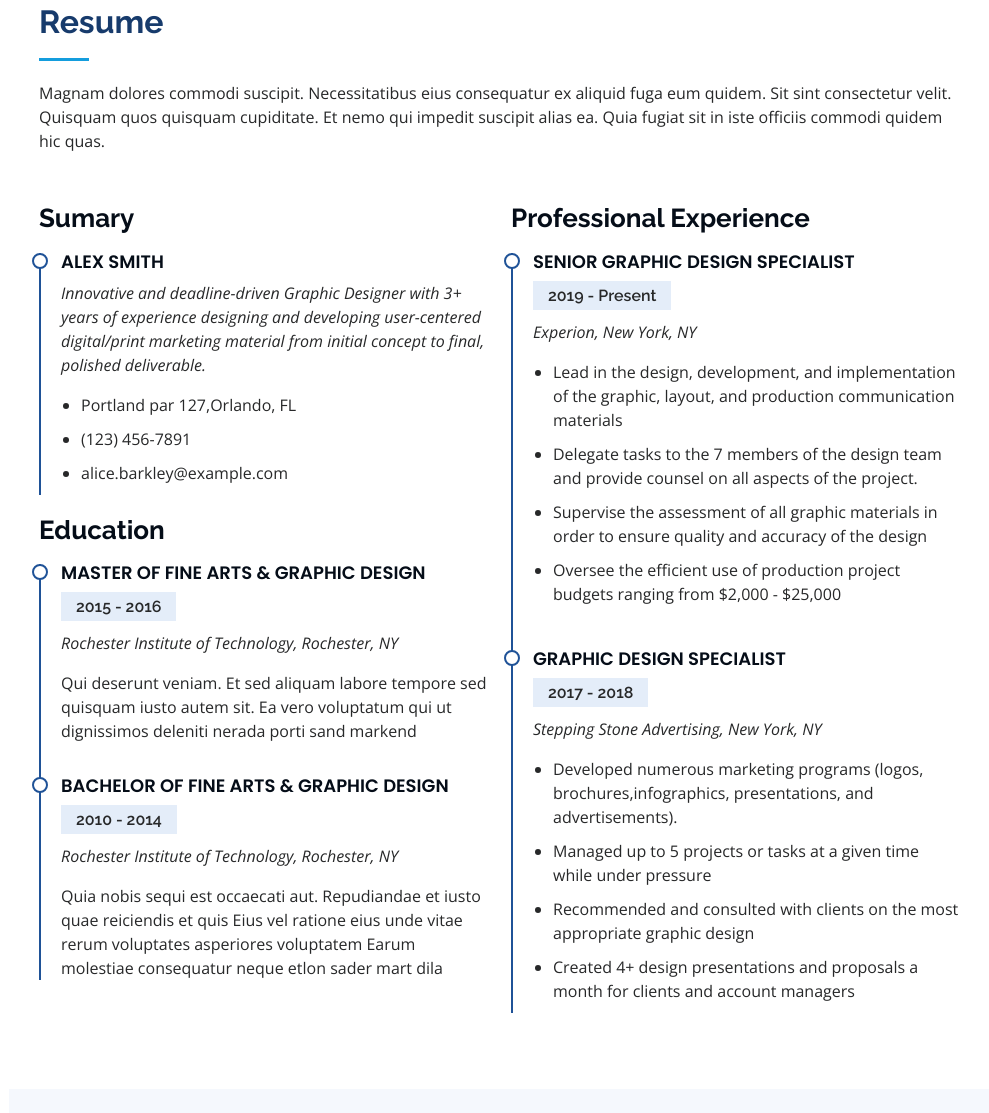
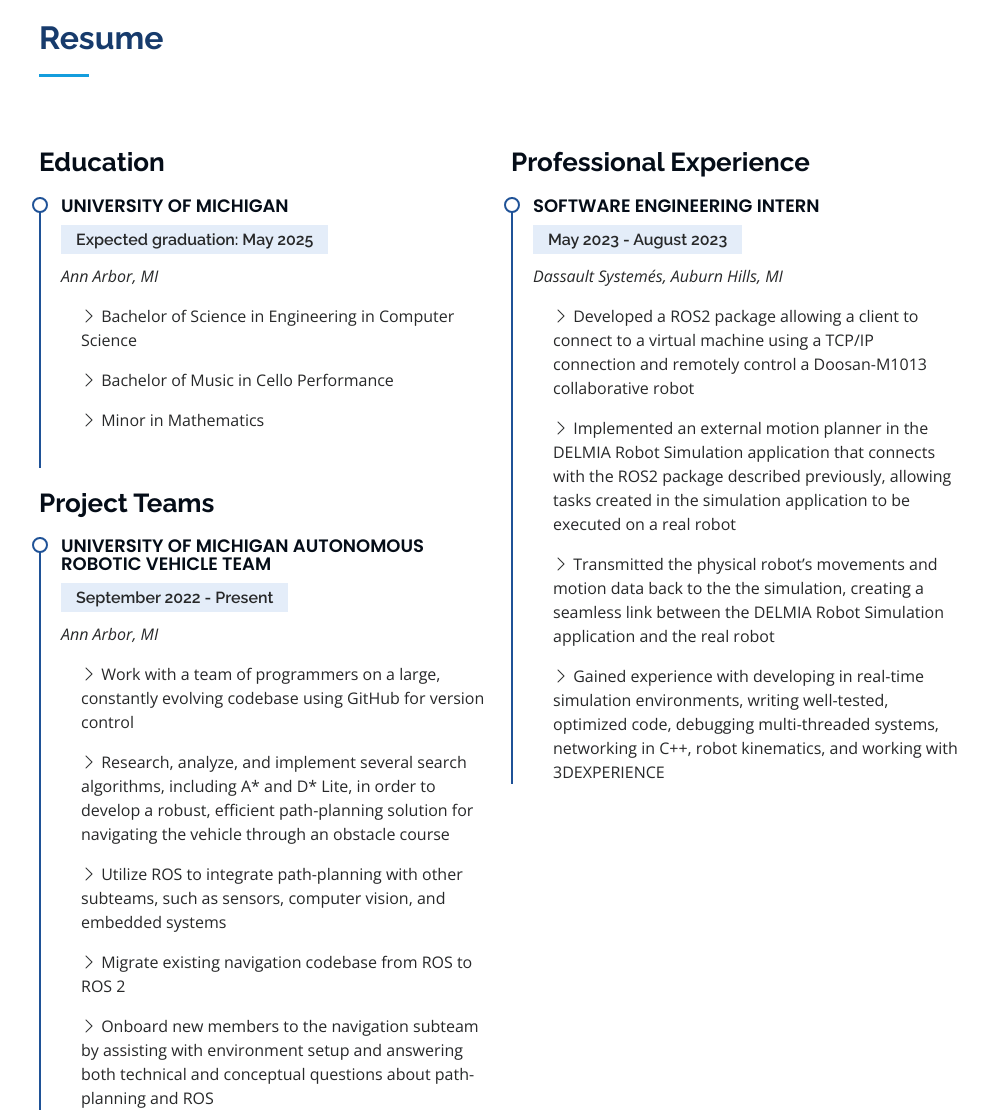
Before and after one commit to johnr282/johnr282.github.io, a plain HTML site: page index.html in a window 1280 px wide. Shown: the part 941-2054 px from the top of the page, without its empty margins (291-1280 px from the left). Drawn offline with nearby package versions, Linux system fonts and the light colour scheme.

Commit message:
Finished resume section

```diff
--- a/index.html
+++ b/index.html
@@ -83,10 +83,14 @@
             <p>
              I am an aspiring software engineer passionate about mathematics, game development, robotics, and above all,
              writing beautiful code. I am currently working on my undergraduate degree at the University of Michigan, where
-             I'm studying computer science, cello performance, and mathematics. Music is a huge part of my life as well;
-             I have been playing cello since I was 11 years old, and I'm currently studying with Richard Aaron at the University
-             of Michigan School of Music, Theatre, and Dance.
+             I'm studying computer science, cello performance, and mathematics.
             </p>
+
+            <p>
+              Music is a huge part of my life as well;
+              I have been playing cello since I was 11 years old, and I'm currently studying with Richard Aaron at the University
+              of Michigan School of Music, Theatre, and Dance.
+             </p>
             <div class="row">
               <div class="col-lg-6">
                 <ul>
@@ -129,7 +133,7 @@
             </ul>
 
             <ul>
-              <i class="bi bi-chevron-right"></i> <strong>ROS/ROS 2</strong>
+              <i class="bi bi-chevron-right"></i> <strong>ROS/ROS2</strong>
             </ul>
 
             <ul>
@@ -151,58 +155,99 @@
 
         <div class="section-title">
           <h2>Resume</h2>
-          <p>Magnam dolores commodi suscipit. Necessitatibus eius consequatur ex aliquid fuga eum quidem. Sit sint consectetur velit. Quisquam quos quisquam cupiditate. Et nemo qui impedit suscipit alias ea. Quia fugiat sit in iste officiis commodi quidem hic quas.</p>
         </div>
 
         <div class="row">
           <div class="col-lg-6" data-aos="fade-up">
-            <h3 class="resume-title">Sumary</h3>
-            <div class="resume-item pb-0">
-              <h4>Alex Smith</h4>
-              <p><em>Innovative and deadline-driven Graphic Designer with 3+ years of experience designing and developing user-centered digital/print marketing material from initial concept to final, polished deliverable.</em></p>
-              <ul>
-                <li>Portland par 127,Orlando, FL</li>
-                <li>(123) 456-7891</li>
-                <li>alice.barkley@example.com</li>
-              </ul>
-            </div>
 
             <h3 class="resume-title">Education</h3>
             <div class="resume-item">
-              <h4>Master of Fine Arts &amp; Graphic Design</h4>
-              <h5>2015 - 2016</h5>
-              <p><em>Rochester Institute of Technology, Rochester, NY</em></p>
-              <p>Qui deserunt veniam. Et sed aliquam labore tempore sed quisquam iusto autem sit. Ea vero voluptatum qui ut dignissimos deleniti nerada porti sand markend</p>
+              <h4>University of Michigan</h4>
+              <h5>Expected graduation: May 2025</h5>
+              <p><em>Ann Arbor, MI</em></p>
+
+              <ul>
+                <i class="bi bi-chevron-right"></i> Bachelor of Science in Engineering in Computer Science
+              </ul>
+
+              <ul>
+                <i class="bi bi-chevron-right"></i> Bachelor of Music in Cello Performance
+              </ul>
+
+              <ul>
+                <i class="bi bi-chevron-right"></i> Minor in Mathematics
+              </ul>
+
             </div>
+
+            <h3 class="resume-title">Project Teams</h3>
             <div class="resume-item">
-              <h4>Bachelor of Fine Arts &amp; Graphic Design</h4>
-              <h5>2010 - 2014</h5>
-              <p><em>Rochester Institute of Technology, Rochester, NY</em></p>
-              <p>Quia nobis sequi est occaecati aut. Repudiandae et iusto quae reiciendis et quis Eius vel ratione eius unde vitae rerum voluptates asperiores voluptatem Earum molestiae consequatur neque etlon sader mart dila</p>
+              <h4>University of Michigan Autonomous Robotic Vehicle Team</h4>
+              <h5>September 2022 - Present</h5>
+              <p><em>Ann Arbor, MI </em></p>
+              <ul>
+                <i class="bi bi-chevron-right"></i>
+                Work with a team of programmers on a large, constantly evolving codebase using GitHub
+                for version control
+              </ul>
+
+              <ul>
+                <i class="bi bi-chevron-right"></i>
+                Research, analyze, and implement several search algorithms, including A* and D* Lite,
+                in order to develop a robust, efficient path-planning solution for navigating the vehicle
+                through an obstacle course
+              </ul>
+
+              <ul>
+                <i class="bi bi-chevron-right"></i>
+                Utilize ROS to integrate path-planning with other subteams, such as sensors, computer vision,
+                and embedded systems
+              </ul>
+
+              <ul>
+                <i class="bi bi-chevron-right"></i>
+                Migrate existing navigation codebase from ROS to ROS 2
+              </ul>
+
+              <ul>
+                <i class="bi bi-chevron-right"></i>
+                Onboard new members to the navigation subteam by assisting with environment setup and answering
+                both technical and conceptual questions about path-planning and ROS
+              </ul>
+
             </div>
           </div>
           <div class="col-lg-6" data-aos="fade-up" data-aos-delay="100">
             <h3 class="resume-title">Professional Experience</h3>
             <div class="resume-item">
-              <h4>Senior graphic design specialist</h4>
-              <h5>2019 - Present</h5>
-              <p><em>Experion, New York, NY </em></p>
+              <h4>Software engineering intern</h4>
+              <h5>May 2023 - August 2023</h5>
+              <p><em>Dassault System&eacutes, Auburn Hills, MI </em></p>
               <ul>
-                <li>Lead in the design, development, and implementation of the graphic, layout, and production communication materials</li>
-                <li>Delegate tasks to the 7 members of the design team and provide counsel on all aspects of the project. </li>
-                <li>Supervise the assessment of all graphic materials in order to ensure quality and accuracy of the design</li>
-                <li>Oversee the efficient use of production project budgets ranging from $2,000 - $25,000</li>
+                <i class="bi bi-chevron-right"></i>
+                Developed a ROS2 package allowing a client to connect to a virtual machine using
+                a TCP/IP connection and remotely control a Doosan-M1013 collaborative robot
               </ul>
-            </div>
-            <div class="resume-item">
-              <h4>Graphic design specialist</h4>
-              <h5>2017 - 2018</h5>
-              <p><em>Stepping Stone Advertising, New York, NY</em></p>
+
               <ul>
-                <li>Developed numerous marketing programs (logos, brochures,infographics, presentations, and advertisements).</li>
-                <li>Managed up to 5 projects or tasks at a given time while under pressure</li>
-                <li>Recommended and consulted with clients on the most appropriate graphic design</li>
-                <li>Created 4+ design presentations and proposals a month for clients and account managers</li>
+                <i class="bi bi-chevron-right"></i>
+                Implemented an external motion planner in the DELMIA Robot Simulation application
+                that connects with the ROS2 package described previously, allowing tasks created in
+                the simulation application to be executed on a real robot
+              </ul>
+
+              <ul>
+                <i class="bi bi-chevron-right"></i>
+                Transmitted the physical robot’s movements and motion data back to the the simulation,
+                creating a seamless link between the DELMIA Robot Simulation application and the real
+                robot
+              </ul>
+
+              <ul>
+                <i class="bi bi-chevron-right"></i>
+                Gained experience with developing in real-time simulation environments, writing well-tested,
+                optimized code, debugging multi-threaded systems, networking in C++, robot kinematics, and
+                working with 3DEXPERIENCE
               </ul>
             </div>
           </div>
```
Also changed, not shown: _site/index.html (+84 -39 lines).
